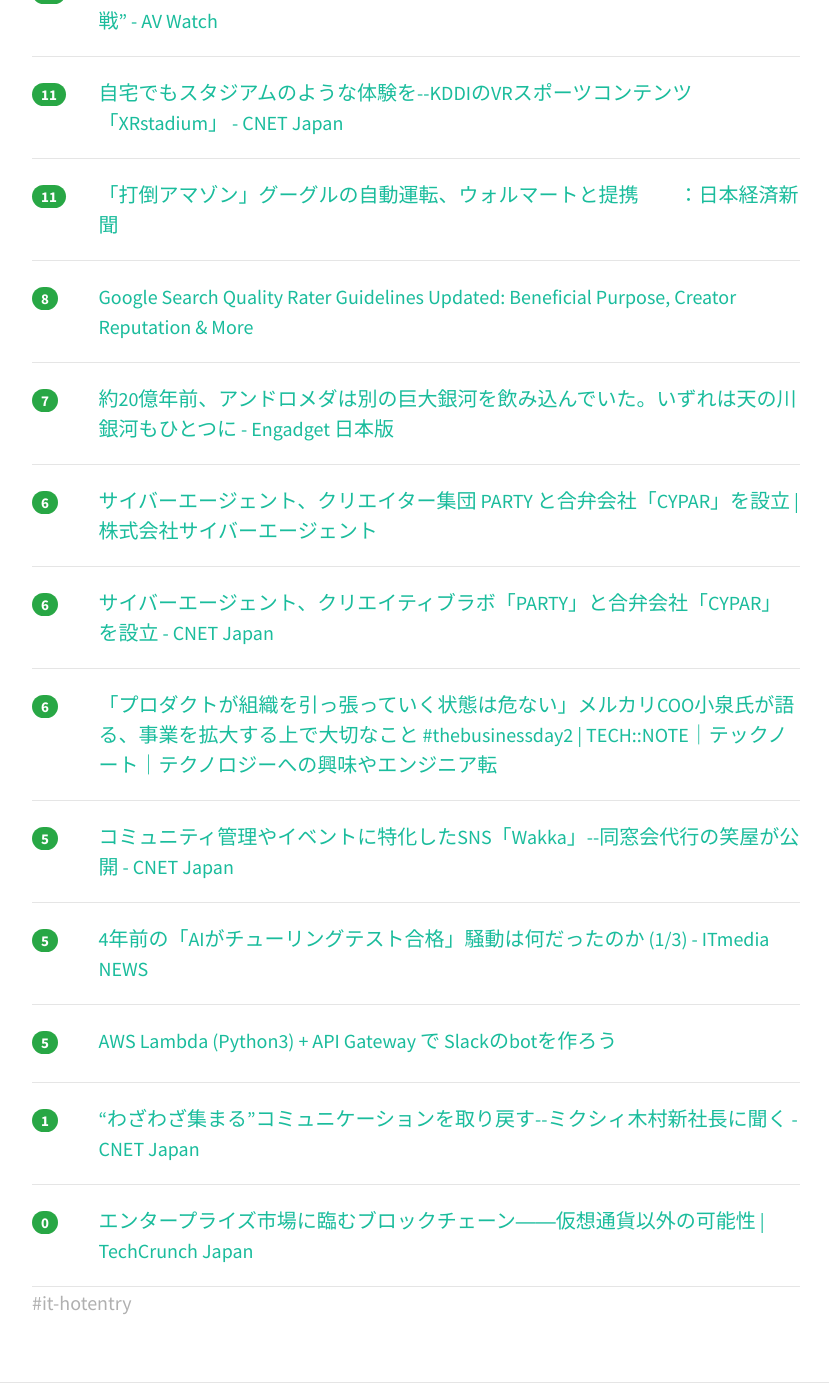
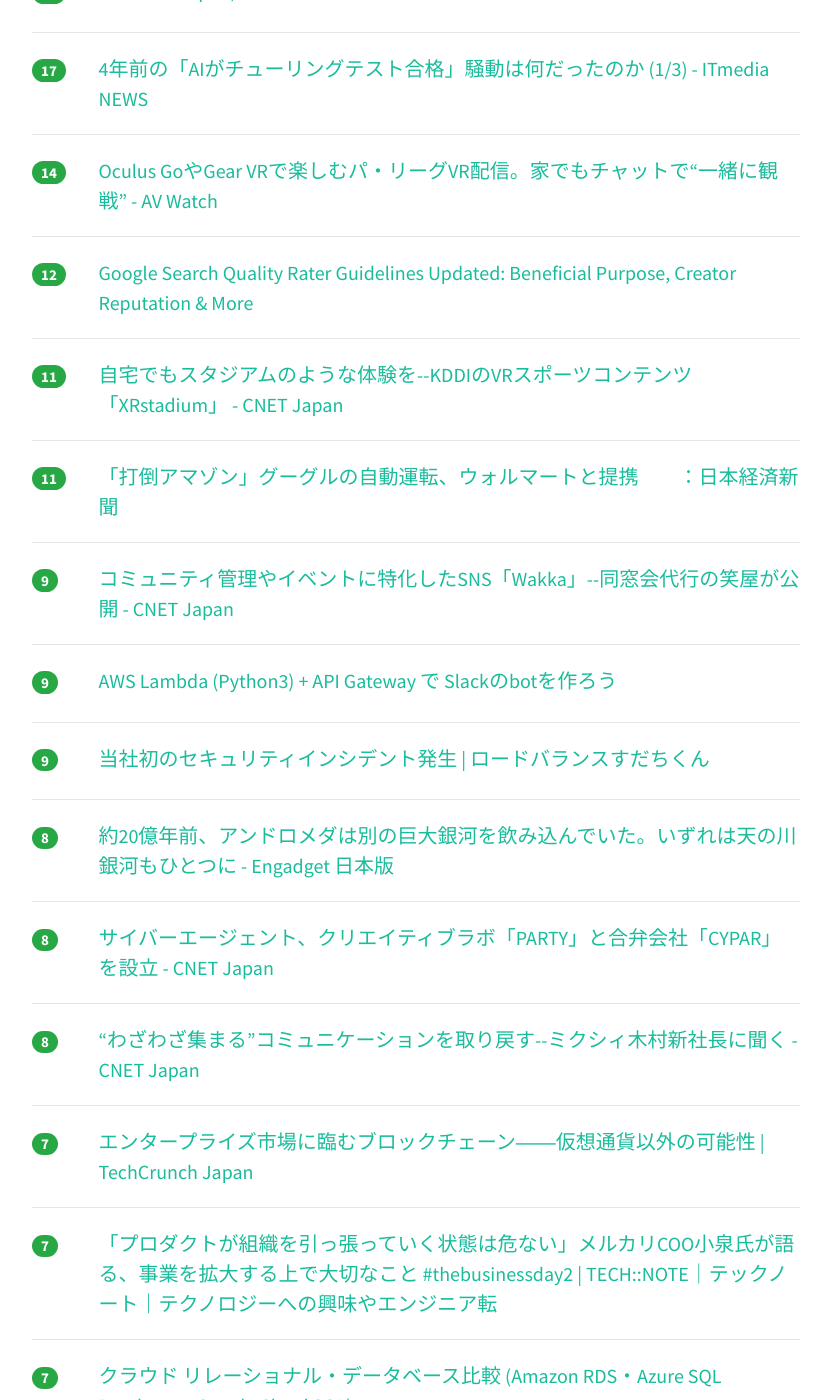
Before and after one commit to yatta47/hatena-matome-site, a Jekyll site: the page built from _posts/2018-07-26-hatena.md, in a window 1280 px wide and 1400 px high, scrolled down 1498 px. Shown: the whole window, without its empty margins (224-1053 px from the left). Built offline with Jekyll 4.4.1, drawn with Linux system fonts in a browser that asks for light colours; nearby versions of some CDN libraries; some of the changed text lies outside the part shown.

Commit message:
Updated 2018-07-26

```diff
--- a/_posts/2018-07-26-hatena.md
+++ b/_posts/2018-07-26-hatena.md
@@ -1,29 +1,44 @@
 ---
 layout: post
 title:  "2018-07-26 はてぶIT"
-date:   2018-07-26 09:01:52
+date:   2018-07-26 10:02:41
 tags: [it-hotentry]
 ---
-24 件のデータあり
+32 件のデータあり
 
 <hr><div class="row">
-<div class="col-1"><span class="badge badge-pill badge-success h2">100</span></div>
+<div class="col-1"><span class="badge badge-pill badge-success h2">177</span></div>
+<div class="col-11"><a href='http://astah.change-vision.com/ja/product/astah-community.html' target='_blank'>astah* community - 無償UMLモデリングツール</a></div>
+</div>
+<hr>
+<div class="row">
+<div class="col-1"><span class="badge badge-pill badge-success h2">143</span></div>
 <div class="col-11"><a href='https://www.publickey1.jp/blog/18/sresite_reliability_engineering_workbookgoogle823.html' target='_blank'>SREを実践するための手引きとなる書籍「Site Reliability Engineering Workbook」をGoogleが無料公開、8月23日まで － Publickey</a></div>
 </div>
 <hr>
 <div class="row">
-<div class="col-1"><span class="badge badge-pill badge-success h2">58</span></div>
+<div class="col-1"><span class="badge badge-pill badge-success h2">84</span></div>
 <div class="col-11"><a href='http://eng-blog.iij.ad.jp/archives/1896' target='_blank'>Let’s EncryptとACME | IIJ Engineers Blog</a></div>
+</div>
+<hr>
+<div class="row">
+<div class="col-1"><span class="badge badge-pill badge-success h2">42</span></div>
+<div class="col-11"><a href='http://kabumatome.doorblog.jp/archives/65887498.html' target='_blank'>佐川急便を装った偽佐川が猛威、そこに織田裕二がいても危険 : 市況かぶ全力２階建</a></div>
+</div>
+<hr>
+<div class="row">
+<div class="col-1"><span class="badge badge-pill badge-success h2">39</span></div>
+<div class="col-11"><a href='https://qiita.com/koshian2/items/116ebd6ae5dcb73e655c' target='_blank'>Python覚えて3ヶ月の素人がCoursera Deep Learning Specializationを1週間で完走した話</a></div>
+</div>
+<hr>
+<div class="row">
+<div class="col-1"><span class="badge badge-pill badge-success h2">34</span></div>
+<div class="col-11"><a href='https://internet.watch.impress.co.jp/docs/news/1134817.html' target='_blank'>渋谷から3駅先に「五反田バレー」設立、“ビットバレー”に代わるIT企業の新たな聖地へ - INTERNET Watch</a></div>
 </div>
 <hr>
 <div class="row">
 <div class="col-1"><span class="badge badge-pill badge-success h2">32</span></div>
 <div class="col-11"><a href='https://cloud.watch.impress.co.jp/docs/news/1134852.html' target='_blank'>Google、推論に特化したエッジ向けTPU「Edge TPU」をIoT向けに外販へ - クラウド Watch</a></div>
-</div>
-<hr>
-<div class="row">
-<div class="col-1"><span class="badge badge-pill badge-success h2">30</span></div>
-<div class="col-11"><a href='https://internet.watch.impress.co.jp/docs/news/1134817.html' target='_blank'>渋谷から3駅先に「五反田バレー」設立、“ビットバレー”に代わるIT企業の新たな聖地へ - INTERNET Watch</a></div>
 </div>
 <hr>
 <div class="row">
@@ -33,16 +48,11 @@ tags: [it-hotentry]
 <hr>
 <div class="row">
 <div class="col-1"><span class="badge badge-pill badge-success h2">29</span></div>
-<div class="col-11"><a href='https://qiita.com/koshian2/items/116ebd6ae5dcb73e655c' target='_blank'>Python覚えて3ヶ月の素人がCoursera Deep Learning Specializationを1週間で完走した話</a></div>
-</div>
-<hr>
-<div class="row">
-<div class="col-1"><span class="badge badge-pill badge-success h2">27</span></div>
 <div class="col-11"><a href='https://www.silhouette-ac.com/' target='_blank'>シルエット イラストの無料ダウンロードサイト「シルエットAC」</a></div>
 </div>
 <hr>
 <div class="row">
-<div class="col-1"><span class="badge badge-pill badge-success h2">23</span></div>
+<div class="col-1"><span class="badge badge-pill badge-success h2">28</span></div>
 <div class="col-11"><a href='https://logmi.jp/302246' target='_blank'>Angularの次世代ビューエンジン「Ivy」とは何か？　3つの特徴と新たにできるようになること - ログミーTech（テック）</a></div>
 </div>
 <hr>
@@ -53,17 +63,22 @@ tags: [it-hotentry]
 <hr>
 <div class="row">
 <div class="col-1"><span class="badge badge-pill badge-success h2">19</span></div>
-<div class="col-11"><a href='http://kabumatome.doorblog.jp/archives/65887498.html' target='_blank'>佐川急便を装った偽佐川が猛威、そこに織田裕二がいても危険 : 市況かぶ全力２階建</a></div>
-</div>
-<hr>
-<div class="row">
-<div class="col-1"><span class="badge badge-pill badge-success h2">15</span></div>
 <div class="col-11"><a href='https://www.slideshare.net/ota42y/railspubsub' target='_blank'>Rails上でのpub/sub イベントハンドラの扱い</a></div>
 </div>
 <hr>
 <div class="row">
-<div class="col-1"><span class="badge badge-pill badge-success h2">13</span></div>
+<div class="col-1"><span class="badge badge-pill badge-success h2">17</span></div>
+<div class="col-11"><a href='http://www.itmedia.co.jp/news/articles/1807/26/news014.html' target='_blank'>4年前の「AIがチューリングテスト合格」騒動は何だったのか (1/3) - ITmedia NEWS</a></div>
+</div>
+<hr>
+<div class="row">
+<div class="col-1"><span class="badge badge-pill badge-success h2">14</span></div>
 <div class="col-11"><a href='https://av.watch.impress.co.jp/docs/news/1134810.html' target='_blank'>Oculus GoやGear VRで楽しむパ・リーグVR配信。家でもチャットで“一緒に観戦” - AV Watch</a></div>
+</div>
+<hr>
+<div class="row">
+<div class="col-1"><span class="badge badge-pill badge-success h2">12</span></div>
+<div class="col-11"><a href='http://www.thesempost.com/google-search-quality-rater-guidelines-updated/' target='_blank'>Google Search Quality Rater Guidelines Updated: Beneficial Purpose, Creator Reputation & More</a></div>
 </div>
 <hr>
 <div class="row">
@@ -77,13 +92,48 @@ tags: [it-hotentry]
 </div>
 <hr>
 <div class="row">
+<div class="col-1"><span class="badge badge-pill badge-success h2">9</span></div>
+<div class="col-11"><a href='https://japan.cnet.com/article/35122722/' target='_blank'>コミュニティ管理やイベントに特化したSNS「Wakka」--同窓会代行の笑屋が公開 - CNET Japan</a></div>
+</div>
+<hr>
+<div class="row">
+<div class="col-1"><span class="badge badge-pill badge-success h2">9</span></div>
+<div class="col-11"><a href='https://qiita.com/t--k/items/1377d1a57075fdbc238d' target='_blank'>AWS Lambda (Python3) + API Gateway で Slackのbotを作ろう</a></div>
+</div>
+<hr>
+<div class="row">
+<div class="col-1"><span class="badge badge-pill badge-success h2">9</span></div>
+<div class="col-11"><a href='https://blog.animereview.jp/first-incident/' target='_blank'>当社初のセキュリティインシデント発生 | ロードバランスすだちくん</a></div>
+</div>
+<hr>
+<div class="row">
 <div class="col-1"><span class="badge badge-pill badge-success h2">8</span></div>
-<div class="col-11"><a href='http://www.thesempost.com/google-search-quality-rater-guidelines-updated/' target='_blank'>Google Search Quality Rater Guidelines Updated: Beneficial Purpose, Creator Reputation & More</a></div>
+<div class="col-11"><a href='https://japanese.engadget.com/2018/07/24/20/' target='_blank'>約20億年前、アンドロメダは別の巨大銀河を飲み込んでいた。いずれは天の川銀河もひとつに - Engadget 日本版</a></div>
+</div>
+<hr>
+<div class="row">
+<div class="col-1"><span class="badge badge-pill badge-success h2">8</span></div>
+<div class="col-11"><a href='https://japan.cnet.com/article/35123035/' target='_blank'>サイバーエージェント、クリエイティブラボ「PARTY」と合弁会社「CYPAR」を設立 - CNET Japan</a></div>
+</div>
+<hr>
+<div class="row">
+<div class="col-1"><span class="badge badge-pill badge-success h2">8</span></div>
+<div class="col-11"><a href='https://japan.cnet.com/article/35122823/' target='_blank'>“わざわざ集まる”コミュニケーションを取り戻す--ミクシィ木村新社長に聞く - CNET Japan</a></div>
 </div>
 <hr>
 <div class="row">
 <div class="col-1"><span class="badge badge-pill badge-success h2">7</span></div>
-<div class="col-11"><a href='https://japanese.engadget.com/2018/07/24/20/' target='_blank'>約20億年前、アンドロメダは別の巨大銀河を飲み込んでいた。いずれは天の川銀河もひとつに - Engadget 日本版</a></div>
+<div class="col-11"><a href='https://jp.techcrunch.com/2018/07/26/2018-07-22-the-blockchain-begins-finding-its-way-in-the-enterprise/' target='_blank'>エンタープライズ市場に臨むブロックチェーン――仮想通貨以外の可能性 | TechCrunch Japan</a></div>
+</div>
+<hr>
+<div class="row">
+<div class="col-1"><span class="badge badge-pill badge-success h2">7</span></div>
+<div class="col-11"><a href='https://ift.tt/2LzIHpn' target='_blank'>「プロダクトが組織を引っ張っていく状態は危ない」メルカリCOO小泉氏が語る、事業を拡大する上で大切なこと #thebusinessday2 | TECH::NOTE｜テックノート｜テクノロジーへの興味やエンジニア転</a></div>
+</div>
+<hr>
+<div class="row">
+<div class="col-1"><span class="badge badge-pill badge-success h2">7</span></div>
+<div class="col-11"><a href='http://x68000.q-e-d.net/~68user/cloud/rdbms.html' target='_blank'>クラウド リレーショナル・データベース比較 (Amazon RDS・Azure SQL Database・Google Cloud SQL)</a></div>
 </div>
 <hr>
 <div class="row">
@@ -92,37 +142,27 @@ tags: [it-hotentry]
 </div>
 <hr>
 <div class="row">
-<div class="col-1"><span class="badge badge-pill badge-success h2">6</span></div>
-<div class="col-11"><a href='https://japan.cnet.com/article/35123035/' target='_blank'>サイバーエージェント、クリエイティブラボ「PARTY」と合弁会社「CYPAR」を設立 - CNET Japan</a></div>
+<div class="col-1"><span class="badge badge-pill badge-success h2">5</span></div>
+<div class="col-11"><a href='https://r.nikkei.com/article/DGXMZO33376470V20C18A7000000' target='_blank'>居眠りしてたら…　AIが冷気で起こします: 日本経済新聞</a></div>
 </div>
 <hr>
 <div class="row">
-<div class="col-1"><span class="badge badge-pill badge-success h2">6</span></div>
-<div class="col-11"><a href='https://ift.tt/2LzIHpn' target='_blank'>「プロダクトが組織を引っ張っていく状態は危ない」メルカリCOO小泉氏が語る、事業を拡大する上で大切なこと #thebusinessday2 | TECH::NOTE｜テックノート｜テクノロジーへの興味やエンジニア転</a></div>
+<div class="col-1"><span class="badge badge-pill badge-success h2">4</span></div>
+<div class="col-11"><a href='https://tech.instacart.com/freezing-pythons-dependency-hell-in-2018-f1076d625241' target='_blank'>Freezing Python’s Dependency Hell in 2018 – tech-at-instacart</a></div>
 </div>
 <hr>
 <div class="row">
-<div class="col-1"><span class="badge badge-pill badge-success h2">5</span></div>
-<div class="col-11"><a href='https://japan.cnet.com/article/35122722/' target='_blank'>コミュニティ管理やイベントに特化したSNS「Wakka」--同窓会代行の笑屋が公開 - CNET Japan</a></div>
+<div class="col-1"><span class="badge badge-pill badge-success h2">3</span></div>
+<div class="col-11"><a href='http://www.itmedia.co.jp/news/articles/1807/26/news052.html' target='_blank'>オーディオテクニカ初の完全ワイヤレスフォン発売中止　「接続性能、基準に達せず」 - ITmedia NEWS</a></div>
 </div>
 <hr>
 <div class="row">
-<div class="col-1"><span class="badge badge-pill badge-success h2">5</span></div>
-<div class="col-11"><a href='http://www.itmedia.co.jp/news/articles/1807/26/news014.html' target='_blank'>4年前の「AIがチューリングテスト合格」騒動は何だったのか (1/3) - ITmedia NEWS</a></div>
+<div class="col-1"><span class="badge badge-pill badge-success h2">3</span></div>
+<div class="col-11"><a href='https://wired.jp/2018/07/26/apple-ios-12-iphone-security/' target='_blank'>「iOS 12」の6つのセキュリティ機能が、あなたのiPhoneをもっと安全にする｜WIRED.jp</a></div>
 </div>
 <hr>
 <div class="row">
-<div class="col-1"><span class="badge badge-pill badge-success h2">5</span></div>
-<div class="col-11"><a href='https://qiita.com/t--k/items/1377d1a57075fdbc238d' target='_blank'>AWS Lambda (Python3) + API Gateway で Slackのbotを作ろう</a></div>
+<div class="col-1"><span class="badge badge-pill badge-success h2">3</span></div>
+<div class="col-11"><a href='https://jp.techcrunch.com/2018/07/26/2018-07-25-google-drive-will-hit-a-billion-users-this-week/' target='_blank'>Googleドライブのユーザー、今週中に10億人の大台へ | TechCrunch Japan</a></div>
 </div>
 <hr>
-<div class="row">
-<div class="col-1"><span class="badge badge-pill badge-success h2">1</span></div>
-<div class="col-11"><a href='https://japan.cnet.com/article/35122823/' target='_blank'>“わざわざ集まる”コミュニケーションを取り戻す--ミクシィ木村新社長に聞く - CNET Japan</a></div>
-</div>
-<hr>
-<div class="row">
-<div class="col-1"><span class="badge badge-pill badge-success h2">0</span></div>
-<div class="col-11"><a href='https://jp.techcrunch.com/2018/07/26/2018-07-22-the-blockchain-begins-finding-its-way-in-the-enterprise/' target='_blank'>エンタープライズ市場に臨むブロックチェーン――仮想通貨以外の可能性 | TechCrunch Japan</a></div>
-</div>
-<hr>
```
